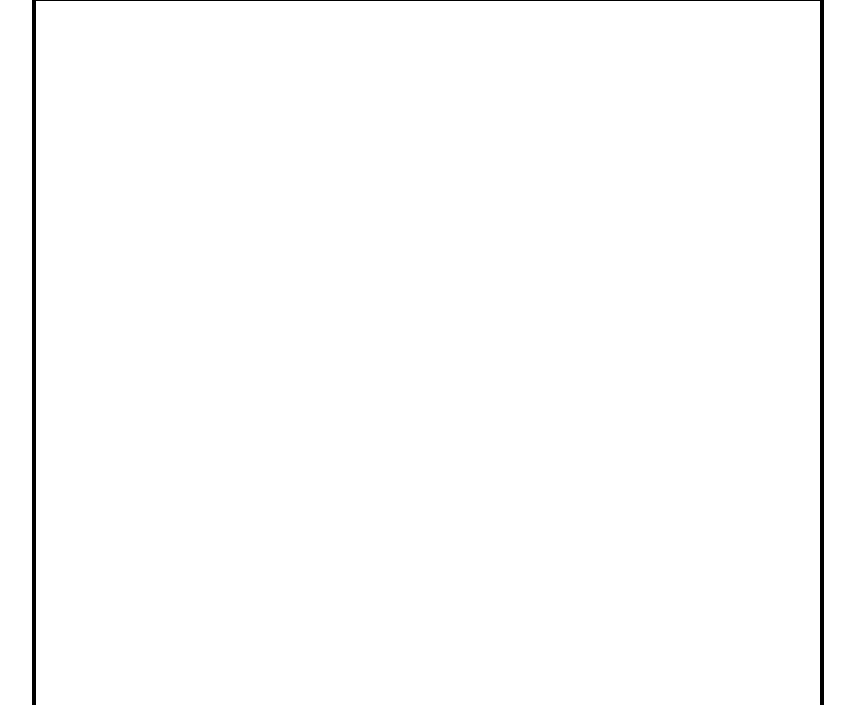
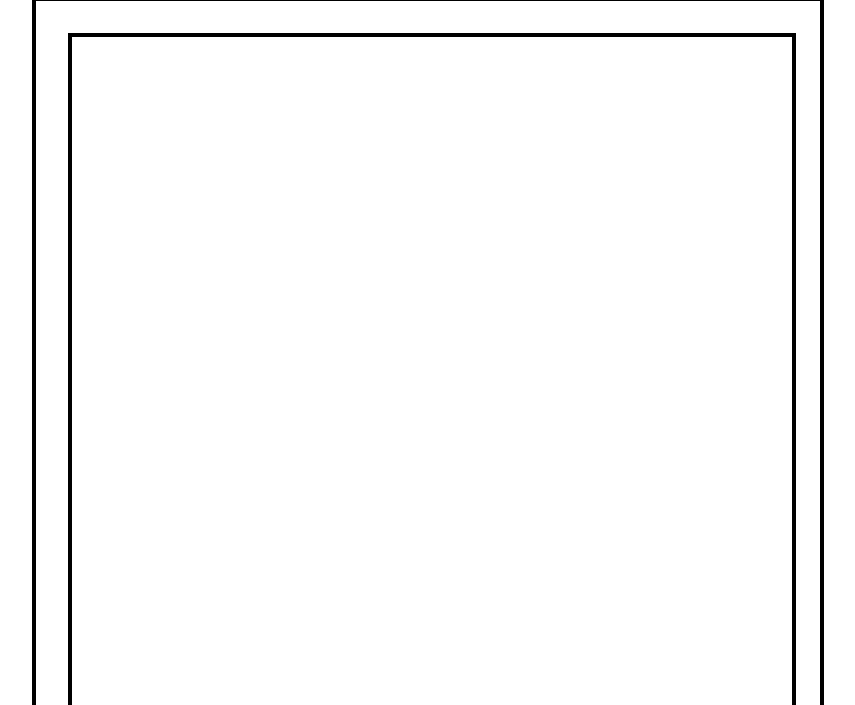
Before and after one commit to riposte-dev/etch-a-sketch, a plain HTML site: page index.html in a window 1280 px wide. Shown: the part 86-791 px from the top of the page, without its empty margins (212-1067 px from the left). Drawn offline with Linux system fonts and the light colour scheme.

Commit message:
Separate etch a sketch into container and canvas

```diff
--- a/etch-a-sketch.js
+++ b/etch-a-sketch.js
@@ -1,6 +1,6 @@
 const lengthLower = 1; /* Minimum grid length */
 const lengthUpper = 100; /* Maximum grid length */
-const container = document.querySelector(".container");
+const sketchCanvas = document.querySelector("#sketch-canvas");
 let tiles = document.querySelectorAll(".tile");
 
 function createNewGrid(length) {
@@ -9,7 +9,7 @@ function createNewGrid(length) {
         tile.remove();
     });
 
-    /* Remove all tileRows from container */
+    /* Remove all tileRows from sketch canvas */
     document.querySelectorAll(".tileRow").forEach((tileRow) => {
         tileRow.remove();
     })
@@ -18,7 +18,7 @@ function createNewGrid(length) {
     for (let i = 0; i < length; i++) {
         const tileRow = document.createElement("div");
         tileRow.className = "tileRow";
-        container.appendChild(tileRow)
+        sketchCanvas.appendChild(tileRow)
 
         /* In each row, create flex items */
         for (let j = 0; j < length; j++) {
--- a/index.html
+++ b/index.html
@@ -13,9 +13,9 @@
     </header>
 
     <main>
-        <section>
-            <div class="container"></div>
-        </section>
+        <div id="sketch-container">
+            <div id="sketch-canvas"></div>
+        </div>
 
         <section>
             <button>Resize Canvas</button>
--- a/style.css
+++ b/style.css
@@ -8,16 +8,25 @@ body {
     align-items: center;
 }
 
-.container {
+#sketch-container {
     background: white;
     border: 4px solid black;
     padding: 32px;
     width: 720px;
     height: 720px;
-    display: flex;
-    flex-direction: column; /* Since the grid is divided into horizontal tiles */
-    justify-content: center;
+
+    #sketch-canvas {
+        background: white;
+        border: 4px solid black;
+        min-width: 100%;
+        min-height: 100%;
+
+        display: flex;
+        flex-direction: column; /* Since the grid is divided into horizontal tiles */
+        justify-content: center;
+    }
 }
+
 
 .tileRow {
     height: 100%;
```
